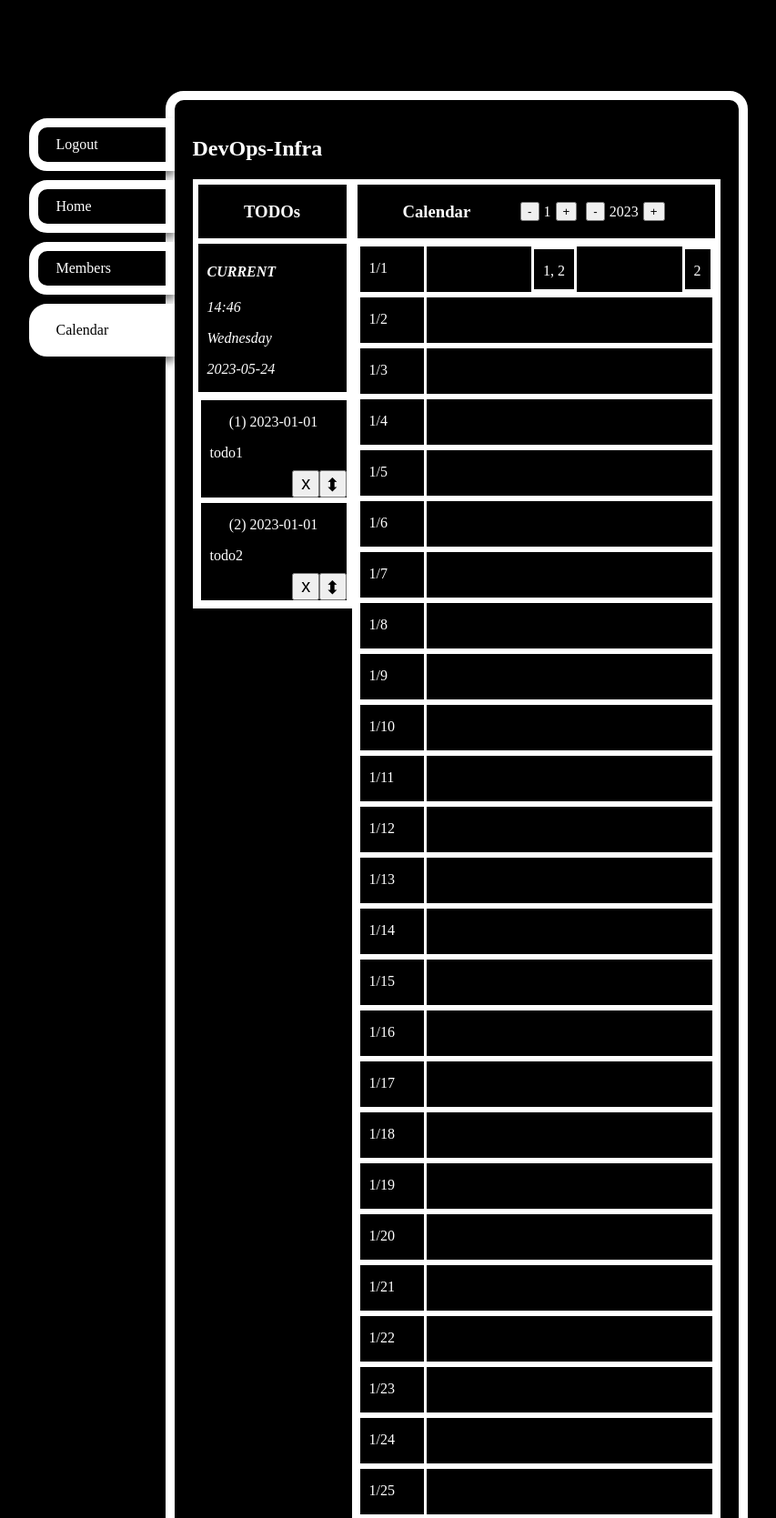
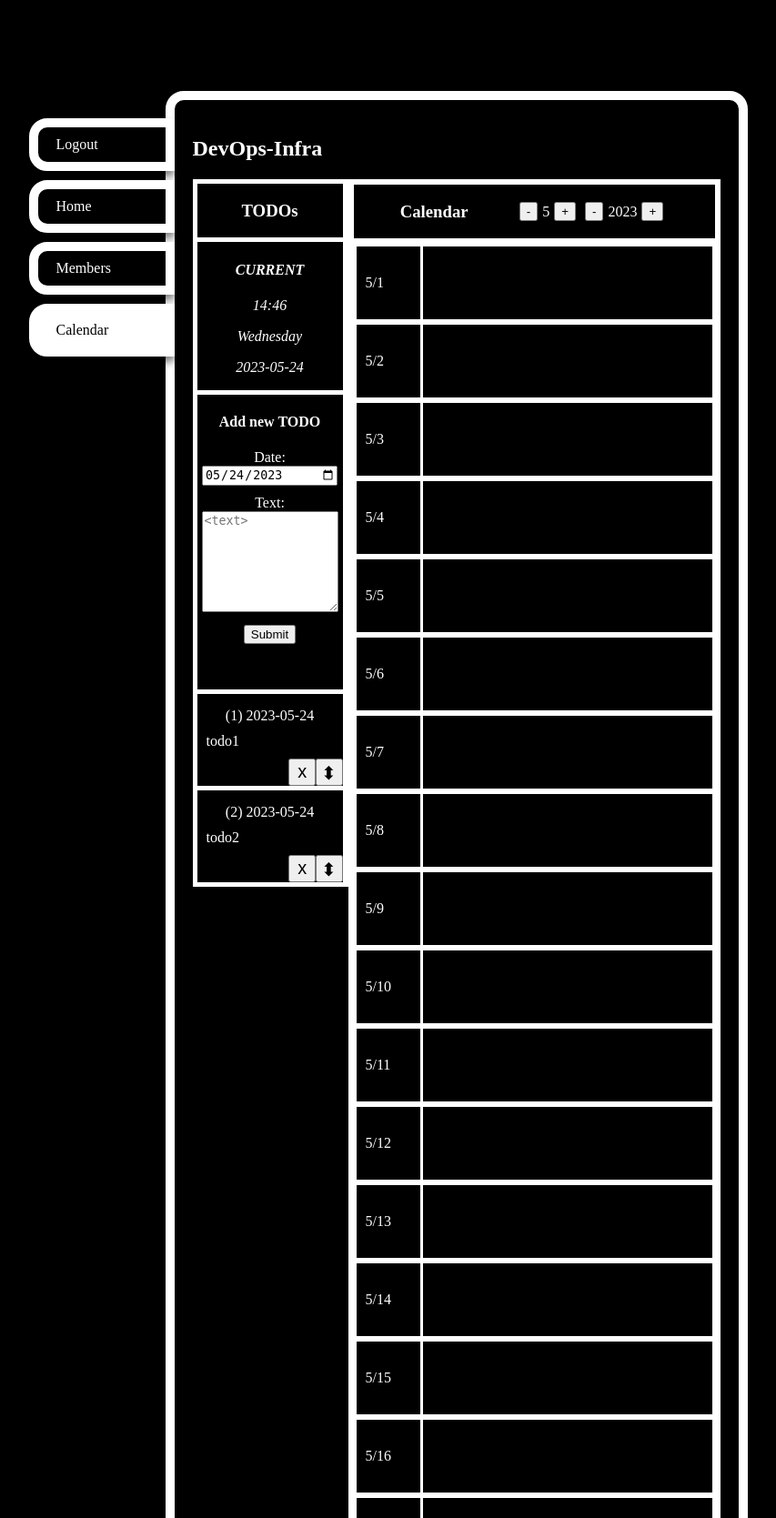
Before and after one commit to emanueljg/dometodik, a Flask app: page /calendar in a window 1280 px wide. Shown: the top 1669 px of the page at 91% size, without its empty margins (138-991 px from the left). Run offline with Flask 3, Linux system fonts and the light colour scheme; a user stored in the database is signed in; parts of the project's set-up code (start-up, migrations or seed data) failed here and were passed over.

Commit message:
add todo add

```diff
--- a/app/app.py
+++ b/app/app.py
@@ -22,7 +22,7 @@ init_flask_login(app)
 Route = Callable[[T_route], T_route]
 
 
-d1 = date(year=2023, month=1, day=1)
+d1 = date.today()
 t1 = Todo(d1, "todo1")
 t2 = Todo(d1, "todo2")
 CAL = Calendar(d1)
@@ -71,6 +71,15 @@ def change_cal_unit() -> Response:
         pass  # just redirect anyway later
     return redirect("/calendar")
 
+@app.route("/add-todo", methods=("POST",))
+@login_required
+def add_todo() -> Response:
+    CAL.add_todo(Todo(
+        date=date.fromisoformat(request.form["date"]),
+        text=request.form["text"]
+    ))
+
+    return redirect("/calendar")
 
 @app.route("/remove-todo/<todo>", methods=("POST",))
 @login_required
--- a/app/calendar.py
+++ b/app/calendar.py
@@ -73,7 +73,8 @@ class Calendar:
 
     def preview_day_todos(self: "Calendar", day: date) -> str:
         """Return a comma-seperated string of all the date's todos."""
-        return ", ".join(str(todo.place) for todo in self.day_todos(day))
+        todos = self.day_todos(day)
+        return f' <b>({len(todos)}) </b>' + ", ".join(str(todo.place) for todo in todos)
 
     def add_todo(self: "Calendar", todo: Todo) -> Todo:
         """Add a todo to the calendar while setting self as the todo's calendar."""
--- a/app/static/style.css
+++ b/app/static/style.css
@@ -85,24 +85,30 @@ body {
 
 #todo-bar {
   height: 100%;
-  width: 200px;
-  border-style: solid;
+  min-width: 160px;
+  max-width: 160px;
+  border-top: 5px solid;
+  border-left: 5px solid;
+  border-right: 6px solid;
 }
 
-#todo-bar-title {
+#todo-bar div {
+  border-bottom: 5px solid;
   text-align: center;
+}
+
+#todo-list:last-child {
+  border-bottom: 0px;
 }
 
 .todo {
   position: relative;
-  border-right: 0px;
-  width: 160px;
 }
 
 .todo-text {
-  margin-left: 10px;
-  margin-right: 10px;
+  margin: 10px;
   margin-bottom: 40px;
+  text-align: left;
 }
 
 .todo-repr {
@@ -123,6 +129,8 @@ body {
   height: 30px;
 
   margin-top: 20px;
+
+  border: none !important;
 }
 
 
@@ -147,8 +155,13 @@ body {
   display: none;
   border-top: dashed;
   padding-top: 20px;
-  padding-left: 10px;
   margin-bottom: 40px;
+}
+
+.todo-adder {
+  display: inherit;
+  border-top: none;
+  padding-top: 0px;
 }
 
 .todo-editor > * {
@@ -193,9 +206,8 @@ body {
 .calendar-day {
   display: flex;
   flex-direction: row;
-  height: 50px;
+  min-height: 50px;
   align-items: stretch;
-  justify-content: space-between;
 }
 
 .day-date {
@@ -204,25 +216,18 @@ body {
   border-bottom: 0;
   margin: 0;
   padding: 0 10px 0 10px;
-  line-height: 3;  /* This magical value is the ONLY thing that centers the text and I have NO clue why */
-  width: 50px;
+  line-height: 5;  /* This magical value is the ONLY thing that centers the text and I have NO clue why */
+  min-width: 50px;
 }
 
 .day-todos {
   margin: 0;
+  border-left: none;
   padding: 0 10px 0 10px;
-  line-height: 3;  /* This magical value is the ONLY thing that centers the text and I have NO clue why */
-}
-
-.day-todos-total {
-  margin: 0;
-  margin-right: -1px;  /* fixex qutebrowser bug */
-  padding: 0 10px 0 10px;
-  line-height: 3;  /* This magical value is the ONLY thing that centers the text and I have NO clue why */
+  text-align: left;
+  line-height: 5; /* This magical value is the ONLY thing that centers the text and I have NO clue why */
 }
 
 #todo-bar-welcome {
-  padding-left: 10px;
-  line-height: auto;
   font-style: oblique;
 }
--- a/app/templates/calendar.html
+++ b/app/templates/calendar.html
@@ -1,16 +1,26 @@
-<div id="todo-bar" class="debug">
-  <div id="todo-bar-title" class="debug">
+<div id="todo-bar">
+  <div id="todo-bar-title">
     <h3>TODOs</h3>
   </div>
-  <div id="todo-bar-welcome" class="debug">
+  <div id="todo-bar-welcome">
     <h4>CURRENT</h4>
     <p>{{calendar.get_time()}}</p>
     <p>{{calendar.get_weekday()}}</p>
     <p>{{calendar.get_date()}}</p>
   </div>
-  <div id="todo-list" class="debug">
+  <div id="todo-adder">
+    <h4>Add new TODO</h4>
+    <form id="todo-adder" class="todo-editor todo-adder" method="POST" action="/add-todo">
+      <label for="date">Date: </label>
+      <input type="date" class="todo-editor-date" name="date" value={{calendar.get_date()}}>
+      <label for="text">Text: </label>
+      <textarea type="text" class="todo-editor-text" rows=7 name="text" placeholder="<text>"></textarea>
+      <input type="submit">
+    </form>
+  </div>
+  <div id="todo-list">
     {% for n, todo in calendar.todos_of_month %}
-      <div id="todo-{{n}}" class="todo debug">
+      <div id="todo-{{n}}" class="todo">
         <p class="todo-repr">({{n}}) {{todo.date.__str__()}}</p>
         <p class="todo-text">{{todo.text}}</p>
         <div class="todo-buttons">
@@ -55,8 +65,7 @@
       <p class="day-date debug">{{date.month}}/{{date.day}}</p>
       {% set len = calendar.day_todos(date).__len__() %}
       {% if len != 0 %}
-        <p class="day-todos debug">{{calendar.preview_day_todos(date)}}</p>
-        <p class="day-todos-total debug">{{calendar.day_todos(date).__len__()}}</p>
+        <p class="day-todos">{{calendar.preview_day_todos(date)|safe}}</p>
       {% endif %}
     </div>
   {% endfor %}
```
